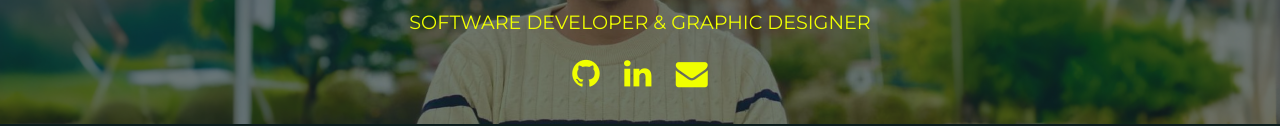
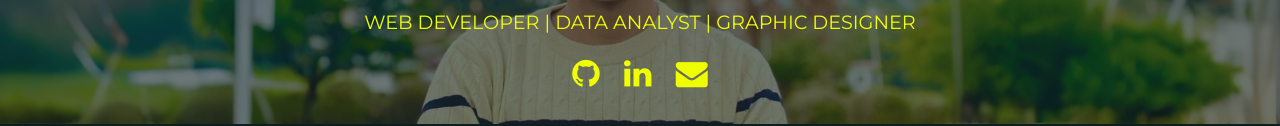
Before and after one commit to ar-baazaja/portfolio, a plain HTML site: page index.html in a window 1280 px wide. Shown: the part 286-412 px from the top of the page. Drawn offline with Linux system fonts and the light colour scheme.

Commit message:
Update index.html

```diff
--- a/index.html
+++ b/index.html
@@ -515,7 +515,7 @@
   <header>
     <h1>ARBAZ AHMED AWAN</h1>
 
-    <p>software developer & graphic designer</p>
+    <p>Web Developer | Data Analyst | Graphic Designer</p>
     <div style="position: relative; z-index: 2; margin-top: 20px;">
       <a href="https://github.com/ar-baazaja" target="_blank" style="margin: 0 10px; color: #f0ff00;"><i class="fa fa-github fa-2x"></i></a>
       <a href="https://www.linkedin.com/in/arbaz-awan/" target="_blank" style="margin: 0 10px; color: #f0ff00;"><i class="fa fa-linkedin fa-2x"></i></a>
```
